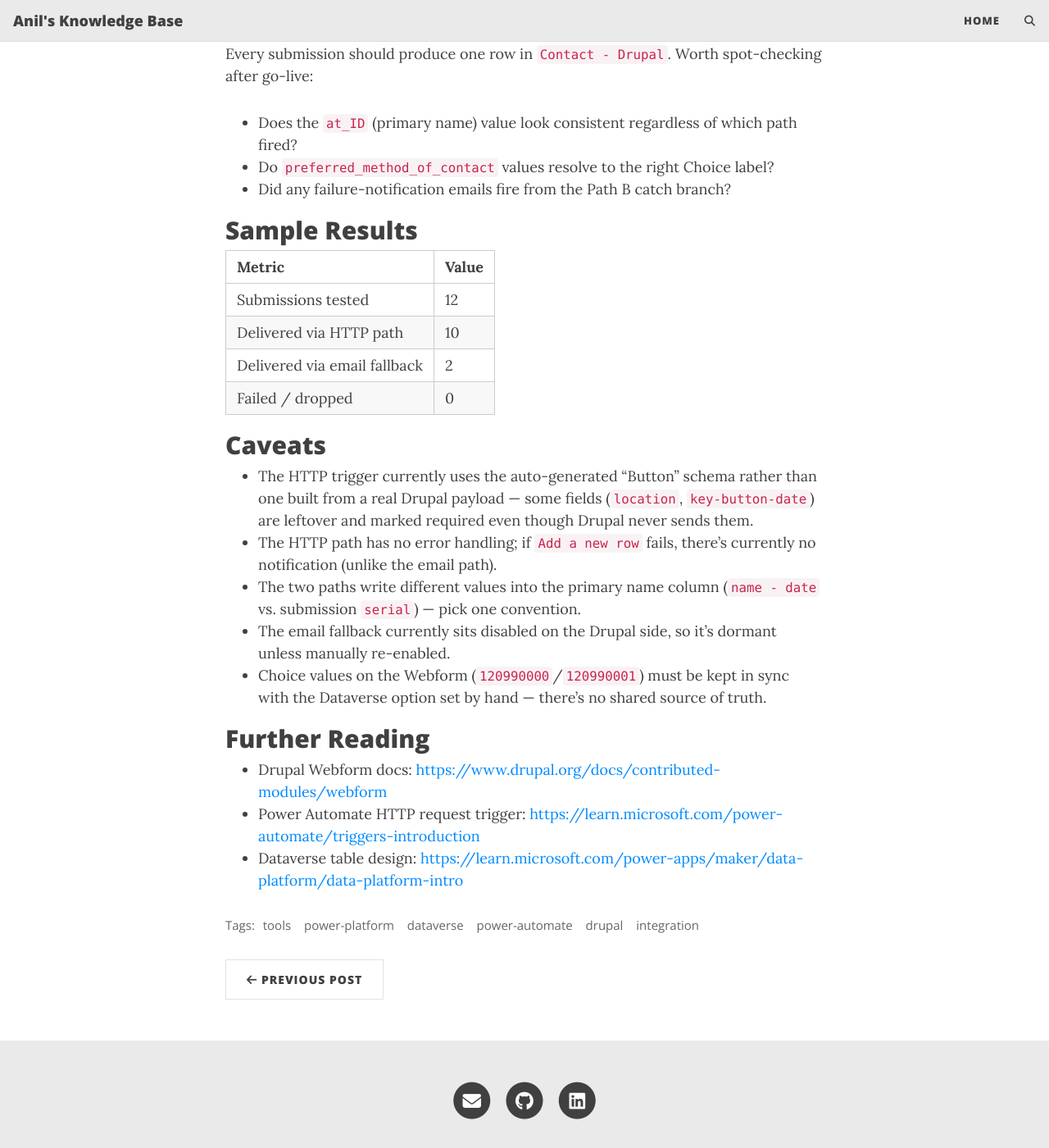
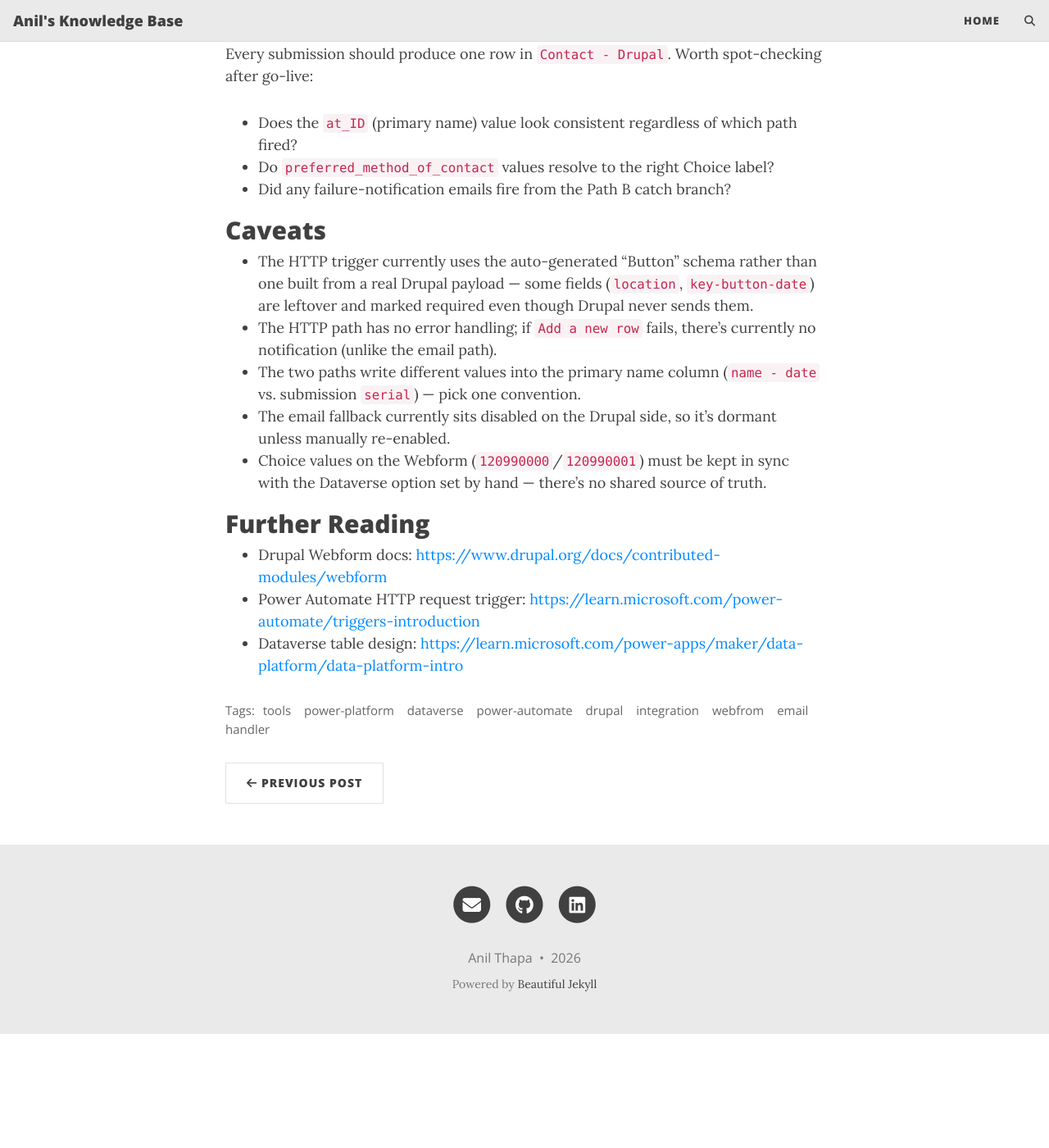
Before and after one commit to athapa07/knowledge-base.github.io, a Jekyll site: the page built from _posts/2026-08-18-drupal-webform-and-microsoft-dataverse.md, in a window 1280 px wide and 1400 px high, scrolled down 14456 px. Shown: the whole window at 82% size. Built offline with Jekyll 4.4.1, drawn with Linux system fonts in a browser that asks for light colours; comment, search, counter and statistics services are not loaded; after the commit the page ends 15717 px from its top, so only the background shows below that.

Commit message:
Removing sample and additional tag

```diff
--- a/_posts/2026-08-18-drupal-webform-and-microsoft-dataverse.md
+++ b/_posts/2026-08-18-drupal-webform-and-microsoft-dataverse.md
@@ -2,7 +2,7 @@
 layout: post
 title: Drupal Webform → Dataverse
 subtitle: Getting Drupal Webform submissions into a Power Platform Dataverse table, with an email-based fallback
-tags: [tools, power-platform, dataverse, power-automate, drupal, integration]
+tags: [tools, power-platform, dataverse, power-automate, drupal, integration, webfrom, email handler]
 author: Anil Thapa
 ---
 
@@ -360,16 +360,6 @@
 - Do `preferred_method_of_contact` values resolve to the right Choice label?
 - Did any failure-notification emails fire from the Path B catch branch?
 
-## Sample Results
-
-| Metric | Value |
-|---|---|
-| Submissions tested | 12 |
-| Delivered via HTTP path | 10 |
-| Delivered via email fallback | 2 |
-| Failed / dropped | 0 |
-
-<!-- image: screenshot of populated Dataverse rows -->
 
 ## Caveats
 
```
